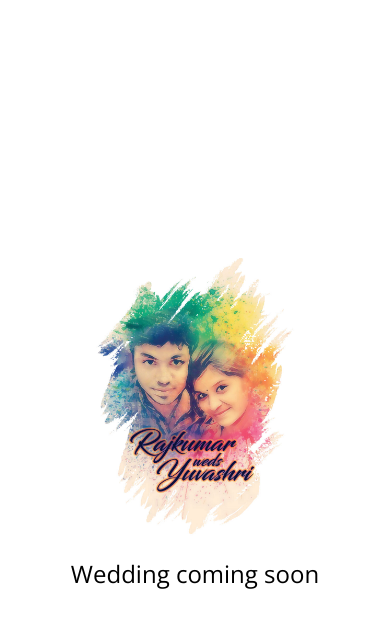
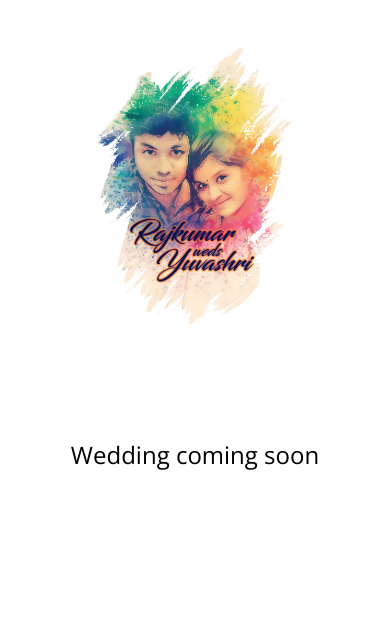
Before and after one commit to rajkumarui/rajkumarui.github.io, a plain HTML site: page wedding/index.html in a window 390 px wide. Drawn offline with nearby package versions, Linux system fonts and the light colour scheme.

Commit message:
correction

```diff
--- a/wedding/index.html
+++ b/wedding/index.html
@@ -33,11 +33,11 @@ font-weight: 100;
 }
 @media only screen and (max-width: 900px){
 #Main{
-background-position:20% center;
+background-position:top center;
 }
 h1{
     font-size: 24px;
-    top:65%;
+    top:50%;
     width: 100%;
     text-align: center;
 }
```
